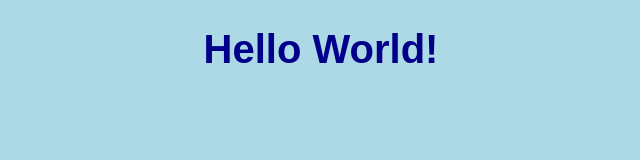
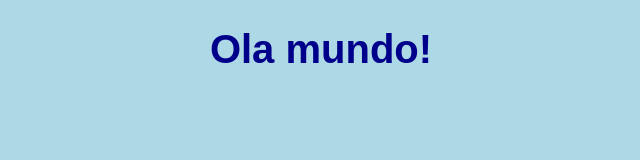
Before and after one commit to lulis2845/TESTE2-17-09, a plain HTML site: page index.html in a window 1280 px wide. Shown: the whole page, without its empty margins (319-959 px from the left). Drawn offline with Linux system fonts and the light colour scheme.

Commit message:
corrigi para portugues

```diff
--- a/index.html
+++ b/index.html
@@ -7,6 +7,6 @@
     <title>Document</title>
 </head>
 <body>
-    <h1>Hello World!</h1>
+    <h1>Ola mundo!</h1>
 </body>
 </html>
```
